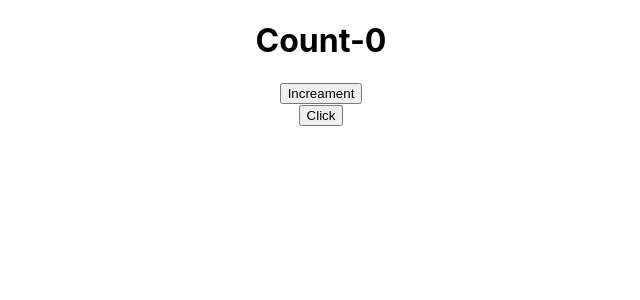
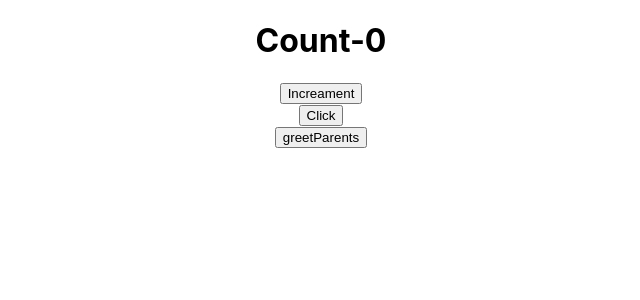
Before and after one commit to zubair-saif/my-app2, a React (Create React App) app: page / in a window 1280 px wide. Shown: the top 300 px of the page, without its empty margins (319-959 px from the left). Built offline with nearby package versions, Linux system fonts and the light colour scheme.

Commit message:
Methods as props

```diff
--- a/src/App.js
+++ b/src/App.js
@@ -4,6 +4,7 @@ import Greet from "./components/Greet";
 import Message from "./components/Message";
 import Counter from "./components/Counter";
 import FunctionClick from "./components/FunctionClick";
+import ParentsComponents from "./components/ParentsComponents";
 
 class App extends Component {
 
@@ -13,7 +14,8 @@ class App extends Component {
       {/* <Greet name="Welcome" heroName="hero"/> */}
       {/* <Message/> */}
       <Counter/>
-      <FunctionClick></FunctionClick>
+      <FunctionClick/>
+      <ParentsComponents/>
       </div>;
   }
 }
--- /dev/null
+++ b/src/components/ChildComponents.js
@@ -0,0 +1,9 @@
+import React from 'react'
+
+export default function ChildComponents(props) {
+    return (
+        <div>
+            <button onClick={()=>{props.greetHandler('child')}}>greetParents</button>
+        </div>
+    )
+}
--- /dev/null
+++ b/src/components/ParentsComponents.js
@@ -0,0 +1,27 @@
+import React, { Component } from 'react'
+import ChildComponents from './ChildComponents'
+
+class ParentsComponents extends Component {
+    constructor(props) {
+        super(props)
+
+        this.state = {
+             parentName:'Parents'
+        }
+        this.greetParents=this.greetParents.bind(this)
+    }
+
+    greetParents(child){
+     alert(`Hello ${this.state.parentName} from ${child}`)
+    }
+
+    render() {
+        return (
+            <div>
+               <ChildComponents greetHandler={this.greetParents}/>
+            </div>
+        )
+    }
+}
+
+export default ParentsComponents
```
